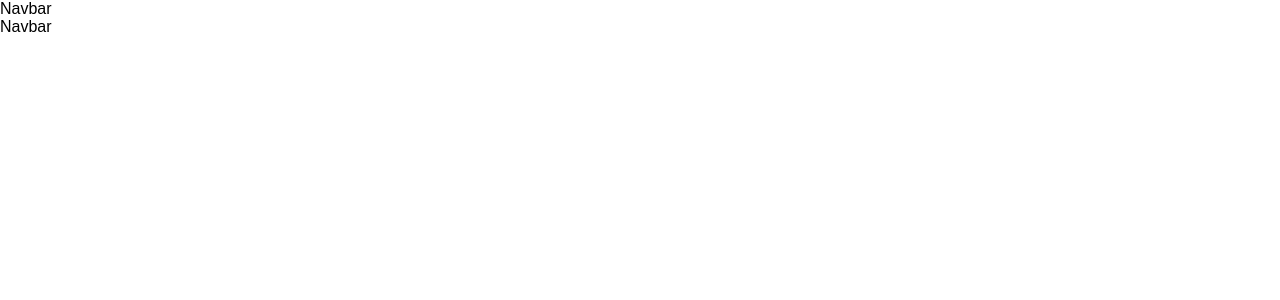
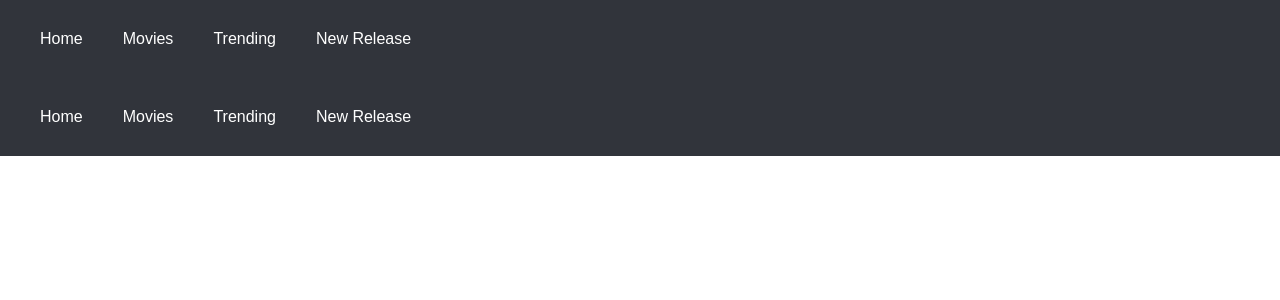
Before and after one commit to cihandundar/next-js-anime-movie, a Next.js app: page /components/navbar in a window 1280 px wide. Shown: the top 300 px of the page. Built offline with nearby package versions, Linux system fonts and the light colour scheme; a web font is replaced by a local one.

Commit message:
navbar component created

```diff
--- a/app/components/navbar/page.js
+++ b/app/components/navbar/page.js
@@ -1,7 +1,26 @@
-import React from "react";
-
+import styles from "./navbar.module.css";
+import Link from "next/link";
 const Navbar = () => {
-  return <nav>Navbar</nav>;
+  return (
+    <nav className={styles.nav}>
+      <div className={styles.container}>
+        <ul className={styles.list}>
+          <li className={styles.link}>
+            <Link href="/">Home</Link>
+          </li>
+          <li className={styles.link}>
+            <Link href="/movies">Movies</Link>
+          </li>
+          <li className={styles.link}>
+            <Link href="/movies">Trending</Link>
+          </li>
+          <li className={styles.link}>
+            <Link href="/movies">New Release</Link>
+          </li>
+        </ul>
+      </div>
+    </nav>
+  );
 };
 
 export default Navbar;
```
